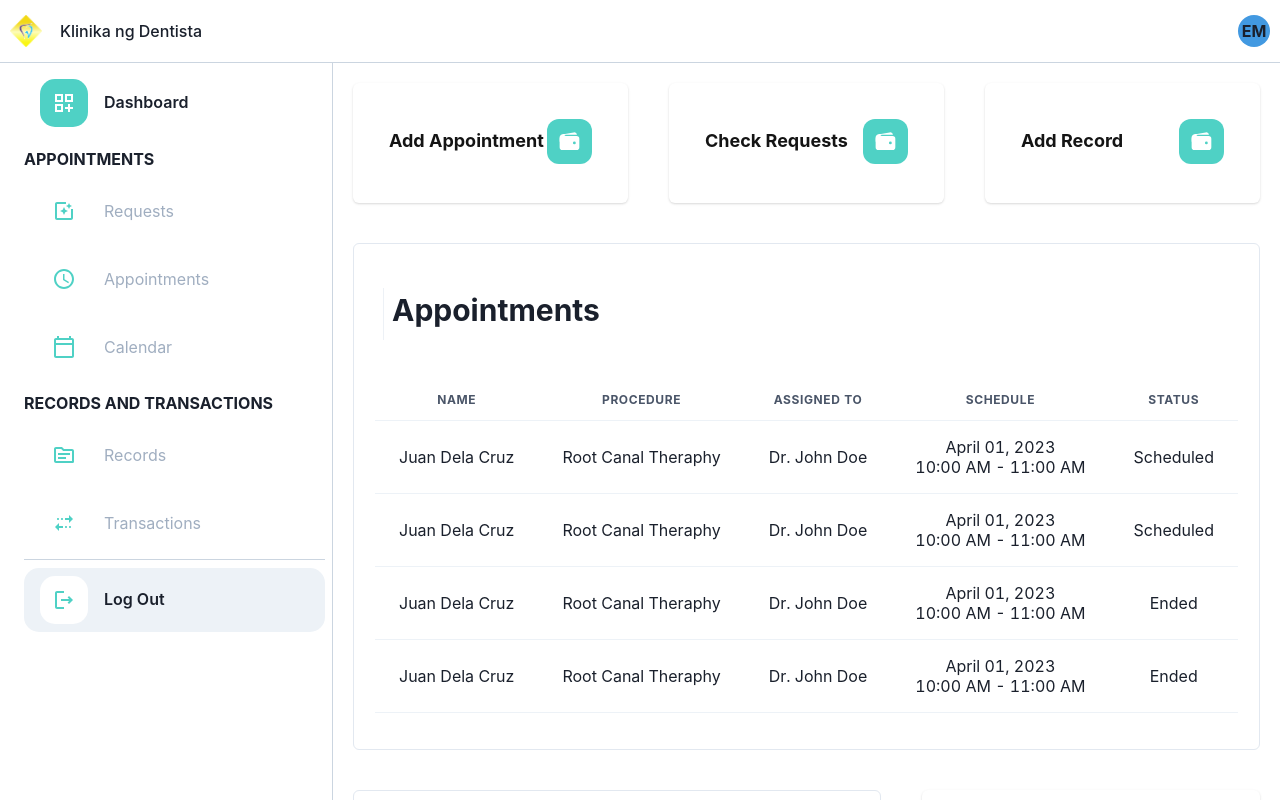
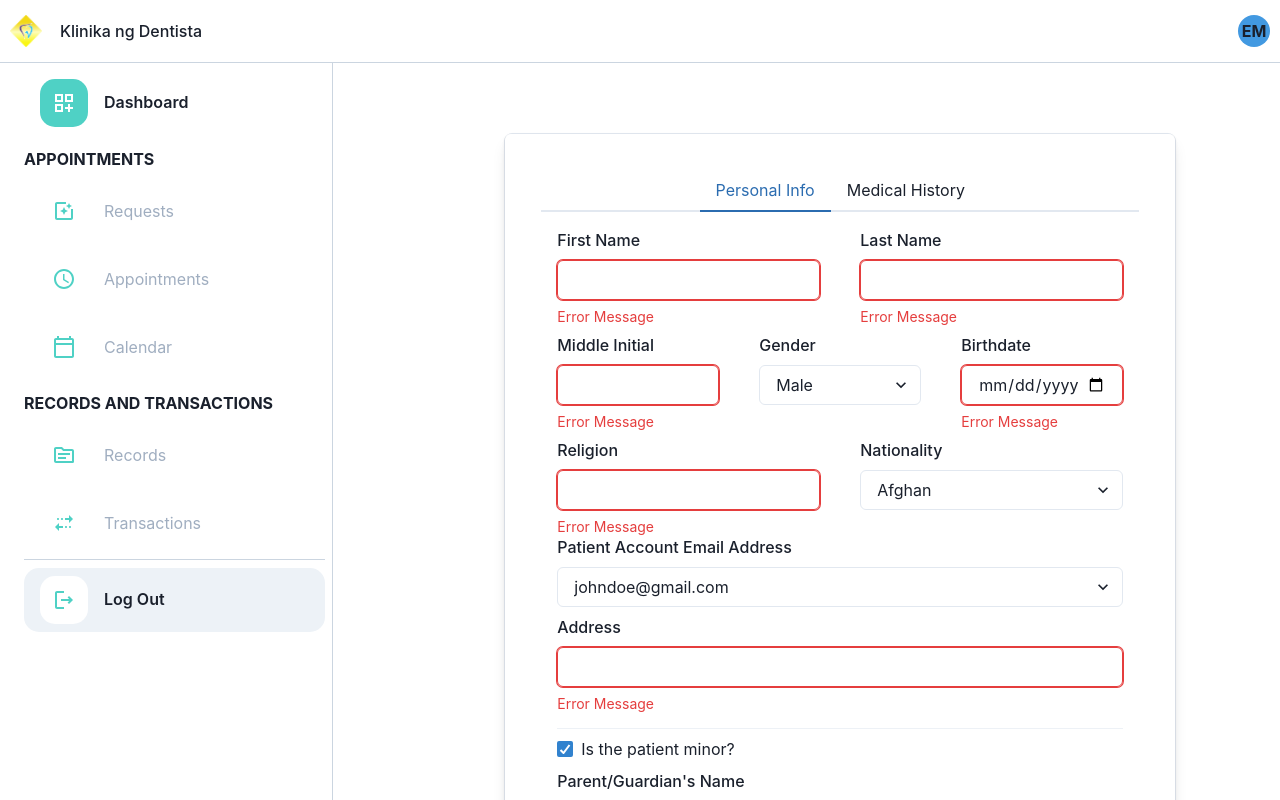
Before and after one commit to sepiisagun/knddras-employees, a Next.js app: page / in a window 1280 px wide. Both pictures are taken after a click on the button "Sign In". Shown: the top 800 px of the page. Built offline with nearby package versions, Linux system fonts and the light colour scheme.

Commit message:
feat: modified field names

```diff
--- a/src/constants/spiels.js
+++ b/src/constants/spiels.js
@@ -85,6 +85,7 @@ const spiels = {
 	FORM_OCCUPATION: "Occupation",
 	FORM_OLD_PASSWORD: "Old Password",
 	FORM_PASSWORD: "Password",
+	FORM_PATIENT_ACCOUNT: "Patient Account Email Address",
 	FORM_PHYSICIAN_NAME: "Name of Physician",
 	FORM_PREV_DENTIST: "Previous Dentist",
 	FORM_REGION: "Region",
--- a/src/constants/temporaryValues.js
+++ b/src/constants/temporaryValues.js
@@ -47,3 +47,15 @@ export const COUNTER_VALUES = [
 		value: "12",
 	},
 ];
+
+export const PATIENT_ACCOUNT = [
+	{
+		email: "johndoe@gmail.com",
+	},
+	{
+		email: "johndoe1@gmail.com",
+	},
+	{
+		email: "johndoe2@gmail.com",
+	},
+];
--- a/src/modules/home/screens/HomeScreen.js
+++ b/src/modules/home/screens/HomeScreen.js
@@ -1,6 +1,7 @@
 import React, { useState } from "react";
 import LogInPage from "../../login/LogInPage";
-import DashboardScreen from "../../dashboard/screens/DashboardScreen";
+// import DashboardScreen from "../../dashboard/screens/DashboardScreen";
+import RecordsScreen from "../../records/screens/RecordsScreen";
 
 const HomeScreen = () => {
 	const [loggedIn, setLoggedIn] = useState(false);
@@ -10,7 +11,7 @@ const HomeScreen = () => {
 	};
 	const isLoggedIn = () => {
 		if (loggedIn) {
-			return <DashboardScreen />;
+			return <RecordsScreen />;
 		}
 		return <LogInPage getStatus={Status} />;
 	};
--- a/src/modules/records/components/AddHistoryTab.js
+++ b/src/modules/records/components/AddHistoryTab.js
@@ -145,7 +145,7 @@ const AddHistoryTab = ({ switchToPreviousTab }) => {
 				size="sm"
 				variant="solid"
 			>
-				{spiels.BUTTON_SAVE}
+				{spiels.BUTTON_SUBMIT}
 			</Button>
 			<Button
 				colorScheme="blue"
--- a/src/modules/records/components/AddPersonalInfoTab.js
+++ b/src/modules/records/components/AddPersonalInfoTab.js
@@ -14,6 +14,7 @@ import {
 } from "@chakra-ui/react";
 import React, { useState } from "react";
 import spiels from "../../../constants/spiels";
+import { PATIENT_ACCOUNT } from "../../../constants/temporaryValues";
 
 const AddPersonalInfoTab = ({ currentTab, switchToNextTab }) => {
 	const [fnameInput, setFNameInput] = useState("");
@@ -53,7 +54,7 @@ const AddPersonalInfoTab = ({ currentTab, switchToNextTab }) => {
 			<SimpleGrid columns={2} spacing={10}>
 				<FormControl isInvalid={isFNameError}>
 					<Box>
-						<FormLabel>{spiels.FORM_LNAME}</FormLabel>
+						<FormLabel>{spiels.FORM_FNAME}</FormLabel>
 						<Input
 							onChange={handleFNameInputChange}
 							type="text"
@@ -161,7 +162,18 @@ const AddPersonalInfoTab = ({ currentTab, switchToNextTab }) => {
 					</Box>
 				</FormControl>
 			</SimpleGrid>
-
+			<FormControl>
+				<Box>
+					<FormLabel>{spiels.FORM_PATIENT_ACCOUNT}</FormLabel>
+					<Select>
+						{PATIENT_ACCOUNT.map((account) => (
+							<option key={account.email} value={account.email}>
+								{account.email}
+							</option>
+						))}
+					</Select>
+				</Box>
+			</FormControl>
 			<FormControl isInvalid={isAddressError}>
 				<Box pt={2}>
 					<FormLabel>{spiels.FORM_ADDRESS}</FormLabel>
@@ -181,7 +193,7 @@ const AddPersonalInfoTab = ({ currentTab, switchToNextTab }) => {
 			<Divider mt={4} />
 			<Stack direction="row">
 				<Checkbox defaultChecked pt={2}>
-					Minor?
+					Is the patient minor?
 				</Checkbox>
 			</Stack>
 
```
